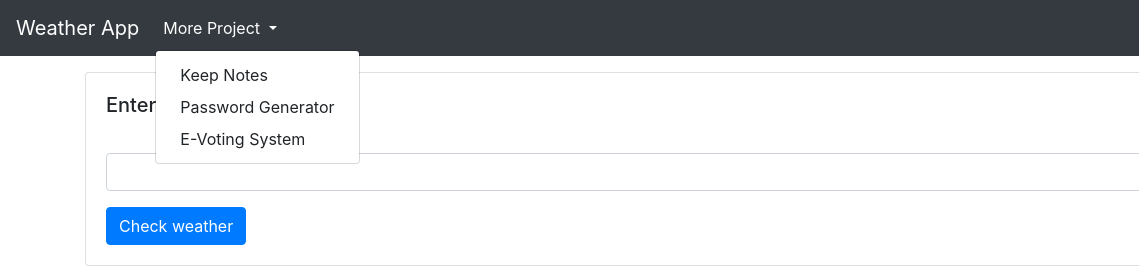
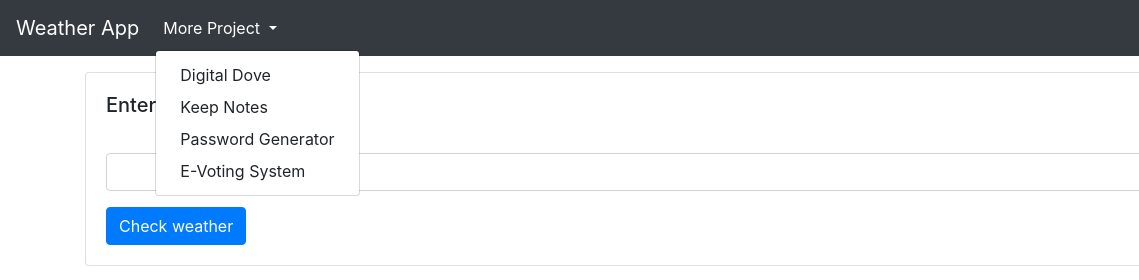
Before and after one commit to gupta-shubhamgupta/weather-app, a plain HTML site: page index.html in a window 1280 px wide. Both pictures are taken after a click on the button "More Project". Shown: the top 280 px of the page, 0-1139 px from the left. Drawn offline with nearby package versions, Linux system fonts and the light colour scheme.

Commit message:
Update index.html

```diff
--- a/index.html
+++ b/index.html
@@ -36,6 +36,9 @@
 					role="button" data-toggle="dropdown" aria-haspopup="true"
 					aria-expanded="false"> More Project </a>
 					<div class="dropdown-menu" aria-labelledby="navbarDropdown">
+						<a class="dropdown-item"
+							href="https://s3.amazonaws.com/aws.digital-dove-shubham-gupta/index.html"
+							target="_blank">Digital Dove</a>
 						<a class="dropdown-item"
 							href="https://gupta-shubhamgupta.github.io/keep-notes"
 							target="_blank">Keep Notes</a> <a class="dropdown-item"
```
